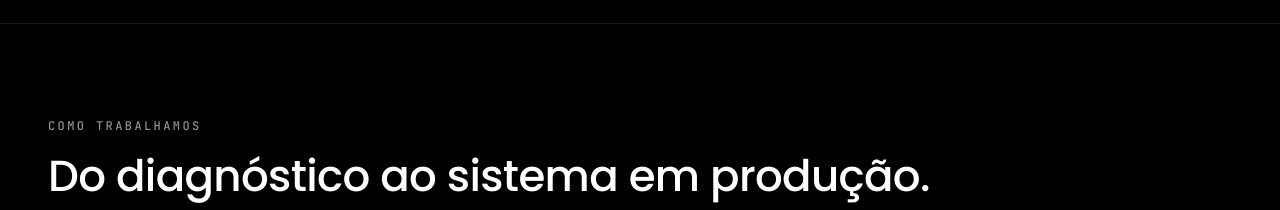
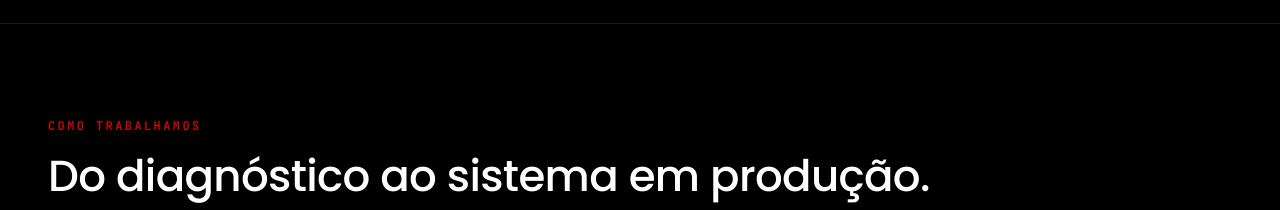
Before and after one commit to DigitalBoostofc/nodex, a Next.js app: page / in a window 1280 px wide. Shown: the part 1720-1930 px from the top of the page. Built offline with nearby package versions, Linux system fonts and the light colour scheme.

Commit message:
fix: paint the how-we-work eyebrow red like the problems mark
COMO TRABALHAMOS used the muted label. It now uses the same red
mono size as O QUE TRAVA A OPERAÇÃO?

```diff
--- a/src/app/page.tsx
+++ b/src/app/page.tsx
@@ -171,6 +171,7 @@ export default function HomePage() {
           intro={
             <SectionHead
               eyebrow="COMO TRABALHAMOS"
+              eyebrowTone="red"
               title="Do diagnóstico ao sistema em produção."
               lead="Sem mistério. Cada etapa tem um objetivo claro!"
               className="mb-8 md:mb-11"
```
